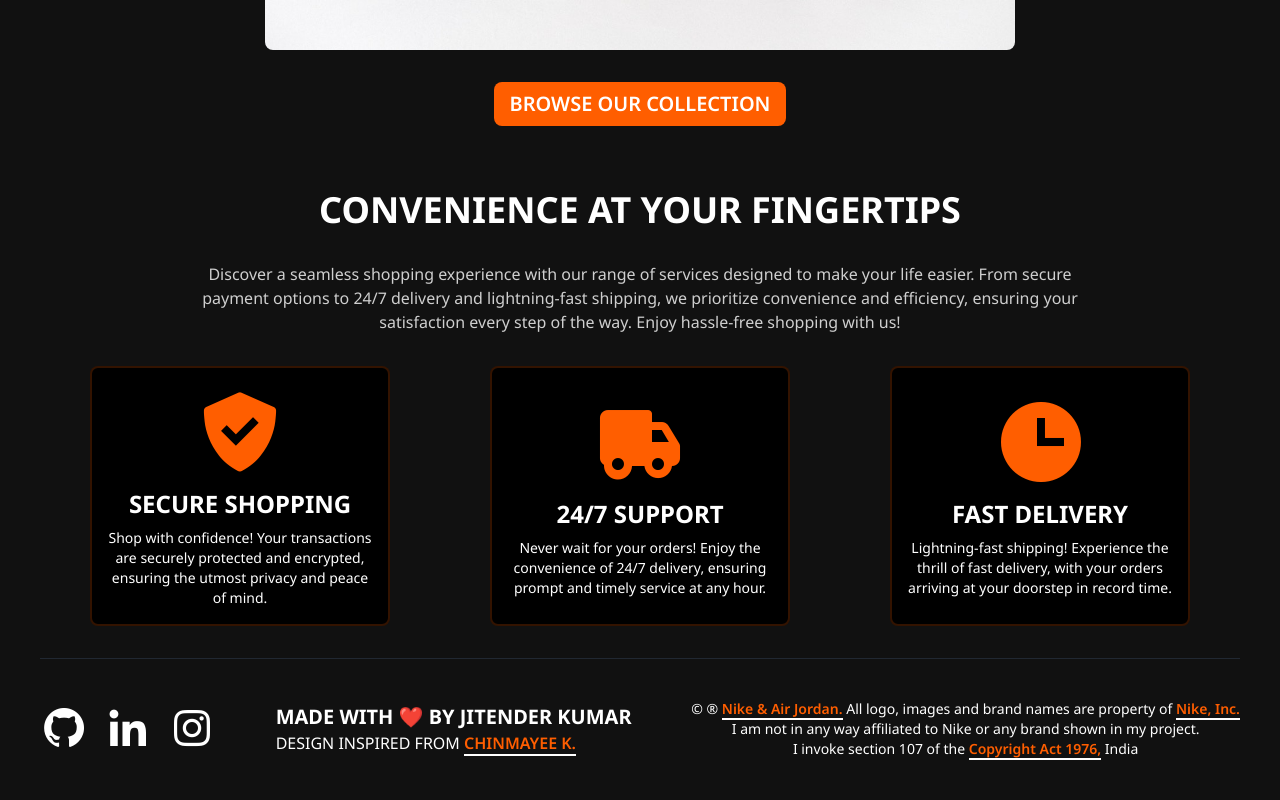
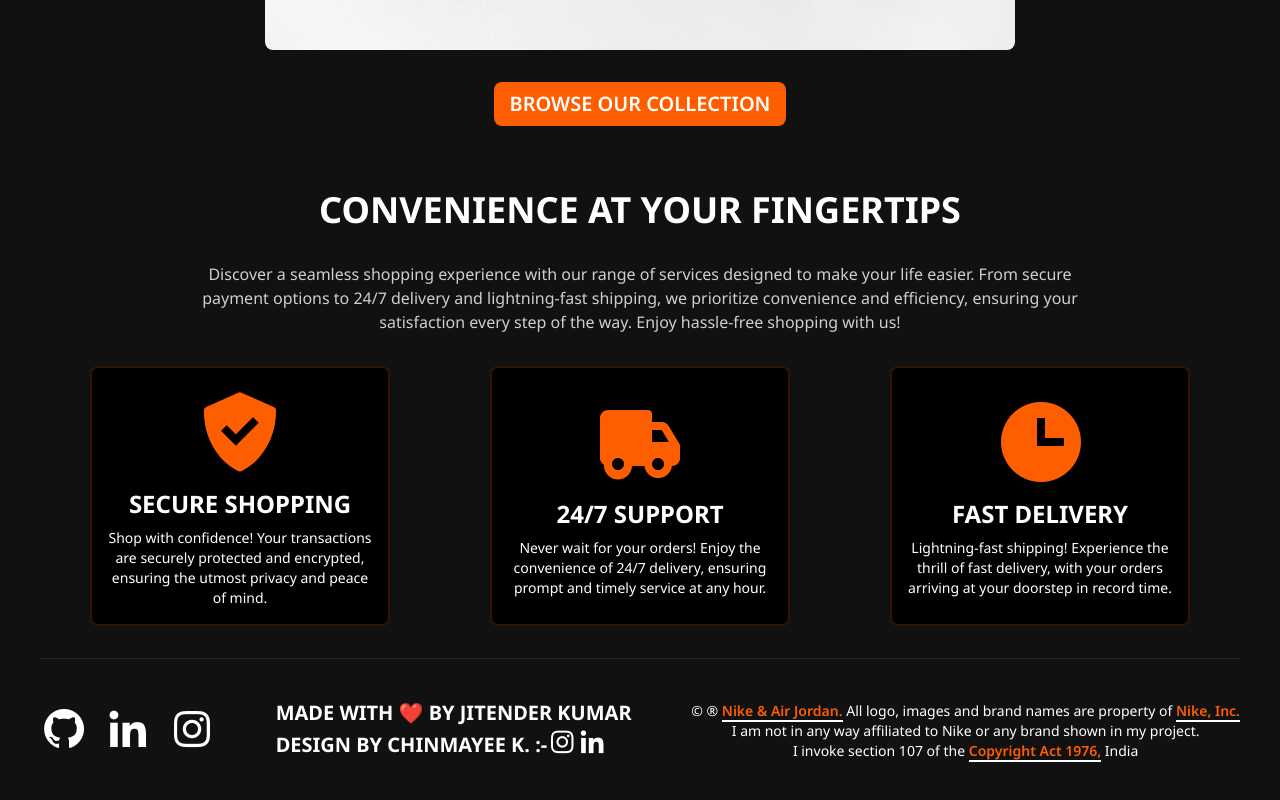
Before and after one commit to ohyajk/nike-store-frontend, a Next.js app: page / in a window 1280 px wide. Shown: the part 1465-2265 px from the top of the page. Built offline with nearby package versions, Linux system fonts and the light colour scheme.

Commit message:
Add more creds

```diff
--- a/src/app/components/footer.jsx
+++ b/src/app/components/footer.jsx
@@ -5,13 +5,17 @@ const Footer = () => {
         <footer className='py-10 border-t border-slate-700/50'>
             <div className='flex flex-col md:flex-row gap-4 justify-center md:justify-between items-center' >
                 <ul className='flex justify-center items-center gap-4'>
-                    <li><a href="https://www.linkedin.com/in/ohyajk"><i className='bx bxl-github text-5xl hover:text-org'></i></a></li>
-                    <li><a href="https://www.github.com/ohyajk"><i className='bx bxl-linkedin text-5xl hover:text-org'></i></a></li>
+                    <li><a href="https://www.github.com/ohyajk"><i className='bx bxl-github text-5xl hover:text-org'></i></a></li>
+                    <li><a href="https://www.linkedin.com/in/ohyajk"><i className='bx bxl-linkedin text-5xl hover:text-org'></i></a></li>
                     <li><a href="https://www.instagram.com/ohyajk"><i className='bx bxl-instagram text-5xl hover:text-org'></i></a></li>
                 </ul>
                 <div>
                     <h2 className='sm:text-xl font-bold'>MADE WITH ❤️ BY JITENDER KUMAR</h2>
-                    <h3 className='text-sm sm:text-base'>DESIGN INSPIRED FROM <a className='text-org font-semibold border-b-2 border-white hover:border-org hover:text-white' href="https://www.linkedin.com/in/chinmayee-khavale/" target="_blank" rel="noopener noreferrer">CHINMAYEE K.</a></h3>
+                    <span className='sm:text-xl font-bold flex items-center'>
+                        <p>DESIGN BY CHINMAYEE K. :-</p>
+                        <a href="https://www.instagram.com/ux.chinmayee/"><i className='bx bxl-instagram text-3xl hover:text-org'></i></a>
+                        <a href="https://www.linkedin.com/in/chinmayee-khavale/"><i className='bx bxl-linkedin text-3xl hover:text-org'></i></a>
+                    </span>
                 </div>
                 <p className='text-center text-sm'>&#169; &#174; <a className='text-org font-semibold border-b-2 border-white hover:border-org hover:text-white' href="https://www.nike.com" target="_blank" rel="noopener noreferrer">Nike & Air Jordan.</a> All logo, images and brand names are property of <a className='text-org font-semibold border-b-2 border-white hover:border-org hover:text-white' href="https://www.nike.com" target="_blank" rel="noopener noreferrer">Nike, Inc.</a><br /> I am not in any way affiliated to Nike or any brand shown in my project.<br />I invoke section 107 of the <a className='text-org font-semibold border-b-2 border-white hover:border-org hover:text-white' href="https://copyright.gov.in/Exceptions.aspx" target="_blank" rel="noopener noreferrer">Copyright Act 1976,</a> India</p>
             </div>
```
